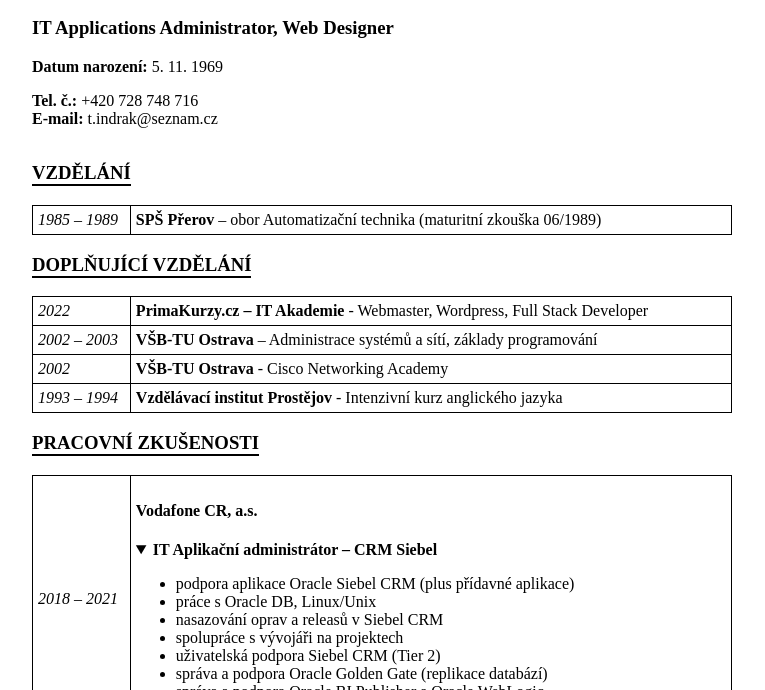
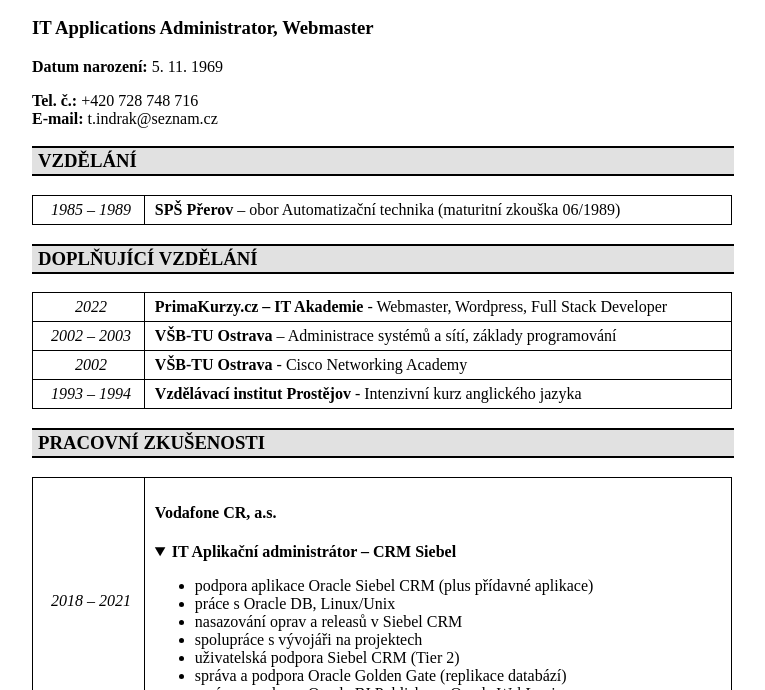
Before and after one commit to tomasindrak/zivotopis, a plain HTML site: page index.html in a window 1280 px wide. Shown: the part 110-800 px from the top of the page, without its empty margins (128-893 px from the left). Drawn offline with Linux system fonts and the light colour scheme.

Commit message:
Add files via upload

```diff
--- a/css/style.css
+++ b/css/style.css
@@ -1,6 +1,7 @@
 body {
 	margin: 10px auto;
 	max-width: 960px;
+	/* font-family: Verdana, Geneva, Tahoma, sans-serif */
 }
 
 h1 { margin-left: 20% }
@@ -8,7 +9,10 @@
 section h3 {
 	text-transform: uppercase;
 	border-bottom: 2px solid;
-	display: inline-block;
+	border-top: 2px solid;
+	width: 690px;
+	padding: 2px 6px;
+	background-color: #e1e1e1;
 }
 
 table {
@@ -19,10 +23,14 @@
 
 td {
 	border: 1px solid;
-	padding: 5px
+	padding: 5px;
+	padding-left: 10px;
 }
 
-td:nth-child(1) { width: 14% }
+td:nth-child(1) {
+	width: 16%;
+	text-align: center;
+ }
 
 footer p {
 	text-align: right;
--- a/index.html
+++ b/index.html
@@ -12,7 +12,7 @@
 		<h1>PROFESNÍ ŽIVOTOPIS</h1>
 		<p>
 			<h2>Tomáš Indrák</h2>
-			<h3>IT Applications Administrator, Web Designer</h3>
+			<h3>IT Applications Administrator, Webmaster</h3>
 			<p><b>Datum narození:</b> 5. 11. 1969</p>
 			<p>
 				<b>Tel. č.:</b> +420 728 748 716 <br>
```
